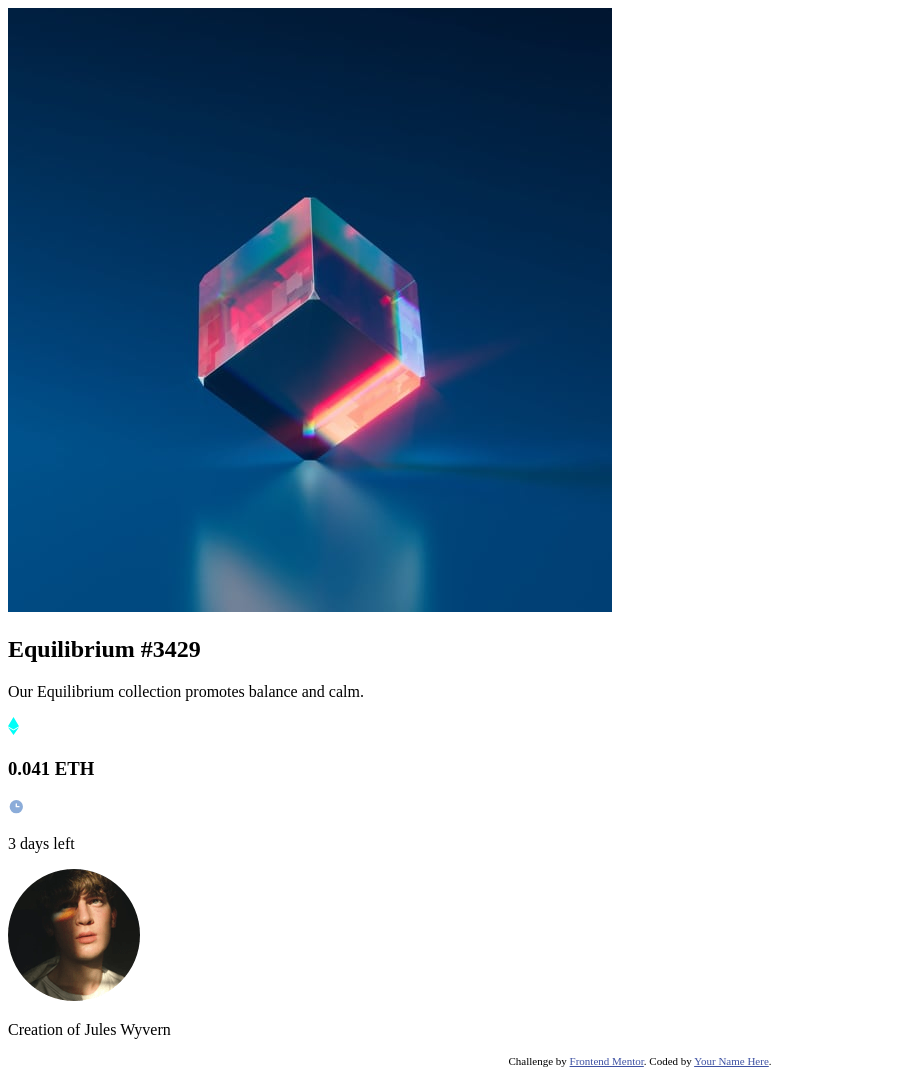
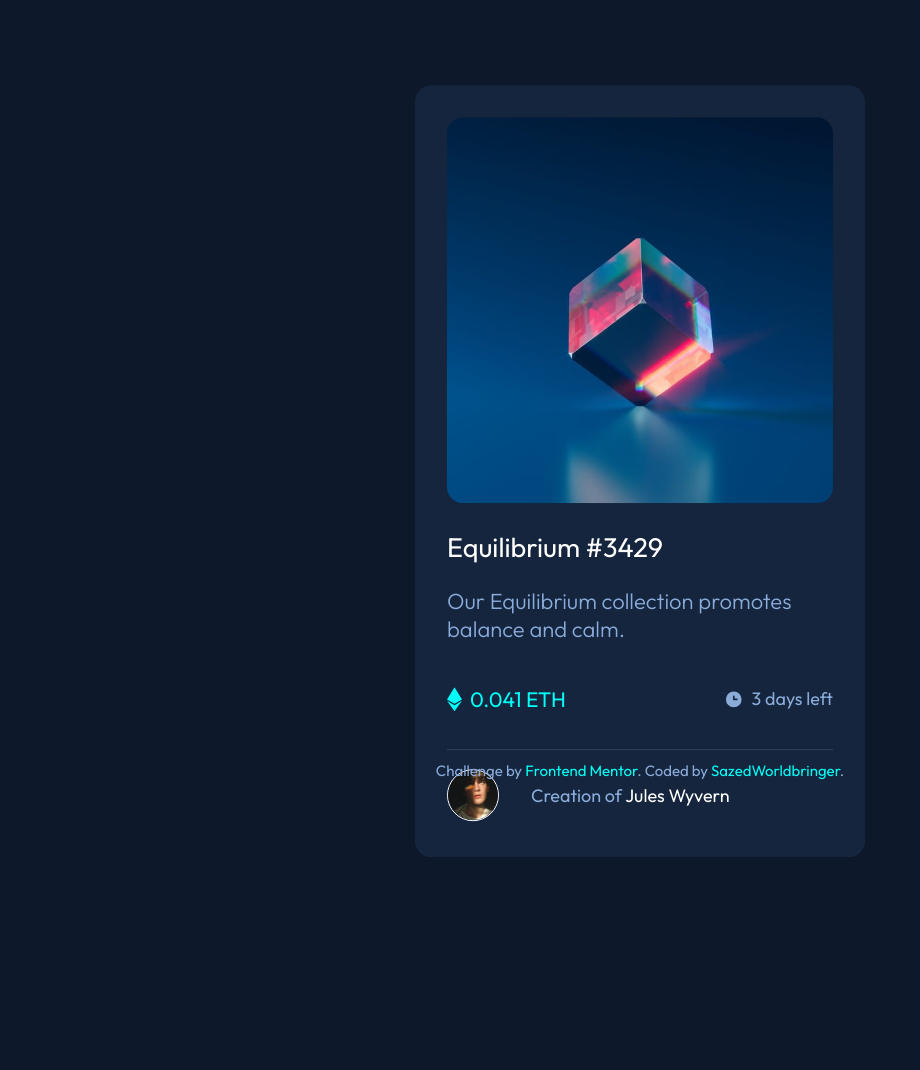
Before and after one commit to SazedWorldbringer/nft-preview-card-component, a plain HTML site: page index.html in a window 1280 px wide. Shown: the whole page, without its empty margins (0-920 px from the left). After the commit the page ends 857 px from the top, so only its background shows below. Drawn offline with Linux system fonts and the light colour scheme.

Commit message:
Finished project

```diff
--- a/index.html
+++ b/index.html
@@ -8,34 +8,31 @@
 
   <title>Frontend Mentor | NFT preview card component</title>
 
-  <!-- Feel free to remove these styles or customise in your own stylesheet 👍 -->
-  <style>
-    .attribution { font-size: 11px; text-align: center; }
-    .attribution a { color: hsl(228, 45%, 44%); }
-  </style>
+  <link rel="stylesheet" href="./style.css">
 </head>
 <body>
 
   <div class="container">
     <div class="card">
-      <img src="./images/image-equilibrium.jpg" alt="Equilibrium #3429 preview">
+      <img class="card-product" src="./images/image-equilibrium.jpg" alt="Equilibrium #3429 preview">
 
       <h2 class="card-title">Equilibrium #3429</h2>
 
       <p class="card-description">Our Equilibrium collection promotes balance and calm.</p>
+
       <div class="card-details">
         <div class="card-price">
-          <img src="./images/icon-ethereum.svg" alt="Ethereum icon">
+          <img class="card-eth" src="./images/icon-ethereum.svg" alt="Ethereum icon">
           <h3>0.041 ETH</h3>
         </div>
 
         <div  class="card-timeline">
-          <img src="./images/icon-clock.svg">
+          <img class="card-clock" src="./images/icon-clock.svg">
           <p>3 days left</p>
         </div>
       </div>
 
-      <div></div>
+      <div class="divider-line"></div>
 
       <div class="card-creator">
         <img class="card-avatar" src="./images/image-avatar.png" alt="Jules Wyvern">
@@ -46,7 +43,7 @@
 
   <div class="attribution">
     Challenge by <a href="https://www.frontendmentor.io?ref=challenge" target="_blank">Frontend Mentor</a>.
-    Coded by <a href="#">Your Name Here</a>.
+    Coded by <a href="https://github.com/SazedWorldbringer/" target="_blank">SazedWorldbringer</a>.
   </div>
 </body>
 </html>
--- /dev/null
+++ b/style.css
@@ -0,0 +1,136 @@
+/*========== Google Fonts ==========*/
+@import url('https://fonts.googleapis.com/css2?family=Outfit:wght@300;400;600&display=swap');
+
+/*========== Variables ==========*/
+:root {
+    /* Colors */
+    --color-primary: hsl(215, 51%, 70%);
+    --color-accent: hsl(178, 100%, 50%);
+
+    --color-main-bg: hsl(217, 54%, 11%);
+    --color-card-bg: hsl(216, 50%, 16%);
+    --color-divider: hsl(215, 32%, 27%);
+    --color-white: hsl(0, 0%, 100%);
+}
+
+body {
+    font-family: 'Outfit', sans-serif;
+    font-size: 18px;
+    background-color: var(--color-main-bg);
+    color: var(--color-white);
+}
+
+img {
+    width: 100%;
+}
+
+p {
+    color: var(--color-primary);
+}
+
+a {
+    text-decoration: none;
+    color: var(--color-accent);
+}
+
+/* Container */
+.container {
+    max-width: 450px;
+    margin: 0 auto;
+}
+
+.card {
+    padding: 2rem;
+    background-color: var(--color-card-bg);
+    border-radius: 1rem;
+    transform: translateY(10%);
+}
+
+.card-product {
+    border-radius: 1rem;
+}
+
+.card-title {
+    font-weight: 400;
+}
+
+.card-description {
+    font-size: 22px;
+    /* margin-right: rem; */
+    font-weight: 300;
+}
+
+.card-details {
+    display: flex;
+    align-items: center;
+    justify-content: space-between;
+}
+
+.card-price {
+    color: var(--color-accent);
+    display: flex;
+    align-items: center;
+    justify-content: space-between;
+}
+
+.card-eth {
+    width: 15px;
+}
+
+.card-price h3 {
+    font-weight: 400;
+}
+
+.card-timeline {
+    display: flex;
+    align-items: center;
+    justify-content: space-between;
+}
+
+.card-clock {
+    width: 20px;
+}
+
+.card-eth,
+.card-clock {
+    margin-right: .5rem;
+}
+
+.divider-line {
+    height: 1px;
+    background-color: var(--color-divider);
+    margin: 1rem auto;
+}
+
+.card-creator {
+    display: flex;
+    align-items: center;
+}
+
+.card-avatar {
+    width: 50px;
+    border: 1px solid var(--color-white);
+    border-radius: 50%;
+    margin-right: 2rem;
+}
+
+.text-highlight {
+    color: var(--color-white);
+}
+
+.attribution {
+    font-size: 15px;
+    text-align: center;
+    color: var(--color-primary);
+    position: absolute;
+    bottom: 20px;
+    transform: translateX(50%);
+    right: 50%;
+
+}
+
+@media screen and (max-width: 500px) {
+    .attribution {
+        font-size: 10px;
+    }
+}
```
